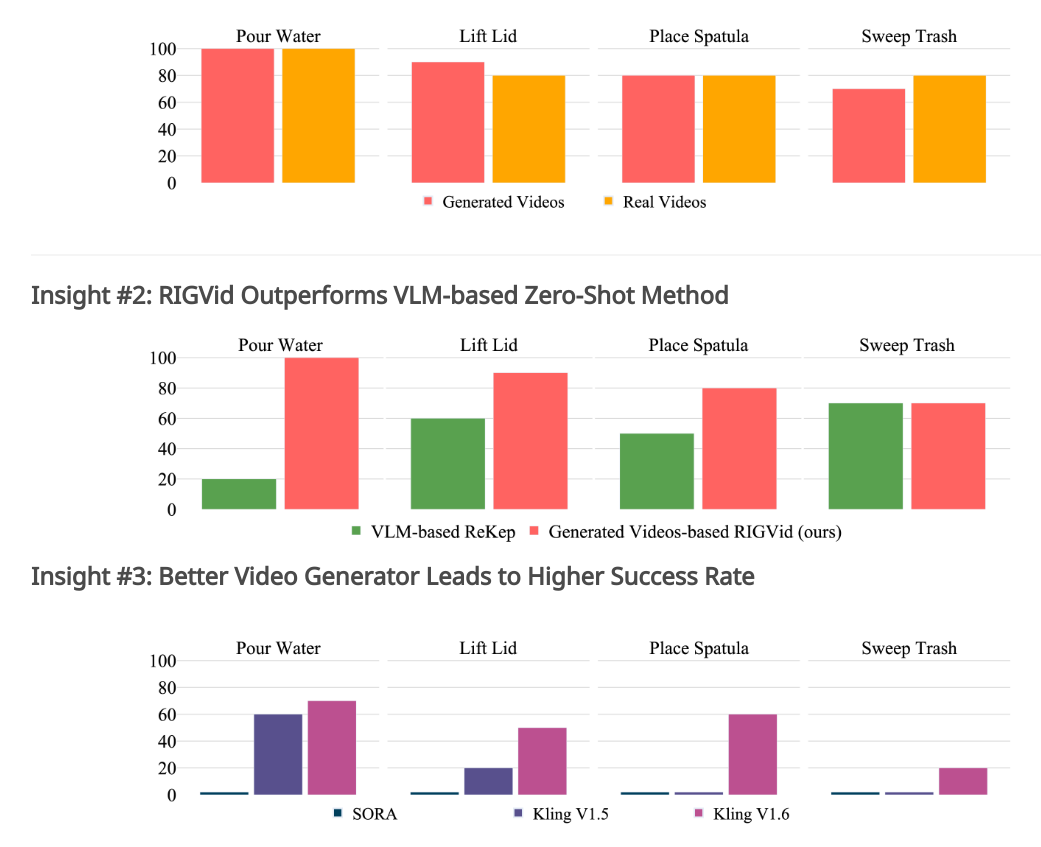
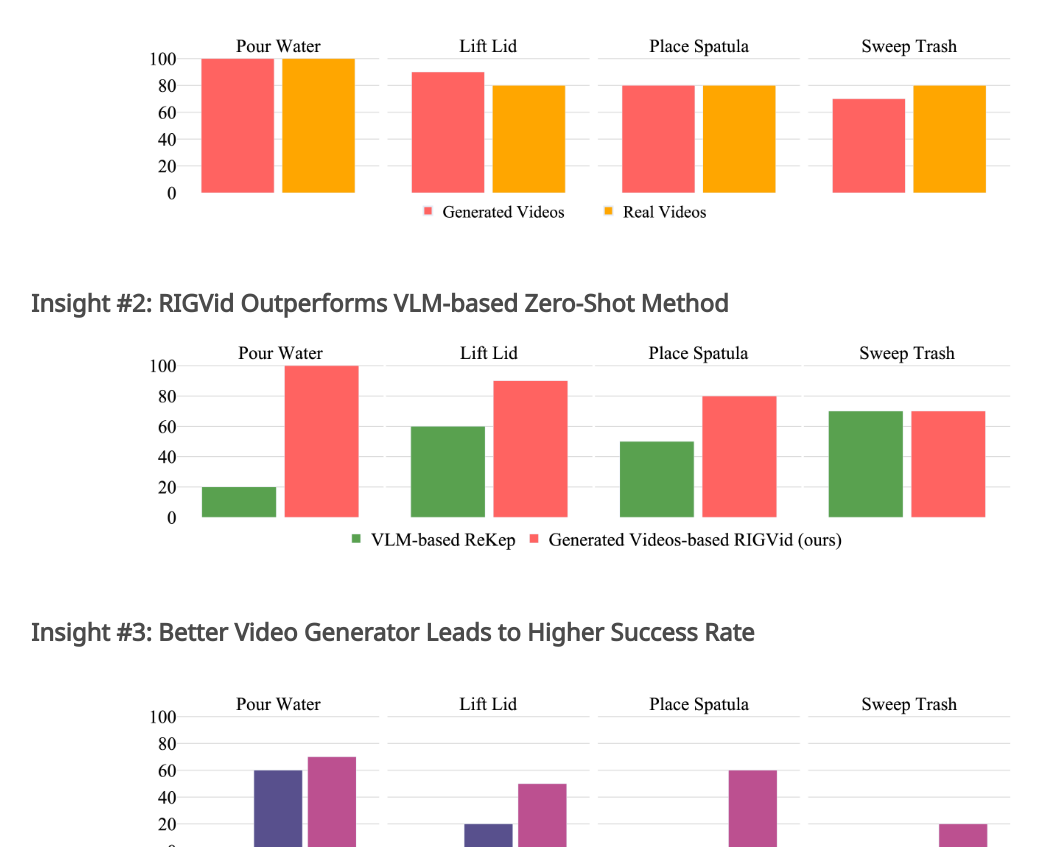
Before and after one commit to rigvid-robot/rigvid-robot.github.io, a plain HTML site: page index.html in a window 1280 px wide. Shown: the part 7816-8663 px from the top of the page, without its empty margins (57-1098 px from the left). Drawn offline with nearby package versions, Linux system fonts and the light colour scheme; some icons are missing; a web font is replaced by a local one.

```diff
--- a/index.html
+++ b/index.html
@@ -379,21 +379,19 @@
 
     <hr class="rounded">
     <section class="section" id="insights">
-      <h2 class="title is-3 has-text-centered">Insights</h2>
+      <h2 class="title is-3 has-text-centered" style="margin-bottom: 5rem;">Insights</h2>
 
-      <hr class="rounded">
       <h3 class="subtitle is-4 has-text-justified"><b>Insight #1: Imitating generated videos is as good as imitating real videos</b></h3>
       <div style="text-align: center;">
-        <img src="static/images/real_vs_gen.png" class="method-image" style="max-width: 80%;" />
+      <img src="static/images/real_vs_gen.png" class="method-image" style="max-width: 80%;" />
       </div>
 
-      <hr class="rounded">
-      <h3 class="subtitle is-4 has-text-justified"><b>Insight #2: RIGVid Outperforms VLM-based Zero-Shot Method</b></h3>
+      <h3 class="subtitle is-4 has-text-justified" style="margin-top: 3rem;"><b>Insight #2: RIGVid Outperforms VLM-based Zero-Shot Method</b></h3>
       <div style="text-align: center;">
         <img src="static/images/ours_vs_llm.png" class="method-image" style="max-width: 80%;" />
       </div>
 
-      <h3 class="subtitle is-4 has-text-justified"><b>Insight #3: Better Video Generator Leads to Higher Success Rate</b></h3>
+      <h3 class="subtitle is-4 has-text-justified" style="margin-top: 3rem;"><b>Insight #3: Better Video Generator Leads to Higher Success Rate</b></h3>
       <div style="text-align: center;">
         <img src="static/images/sora_kling15_kling_16.png" class="method-image" style="max-width: 80%;" />
       </div>
```
